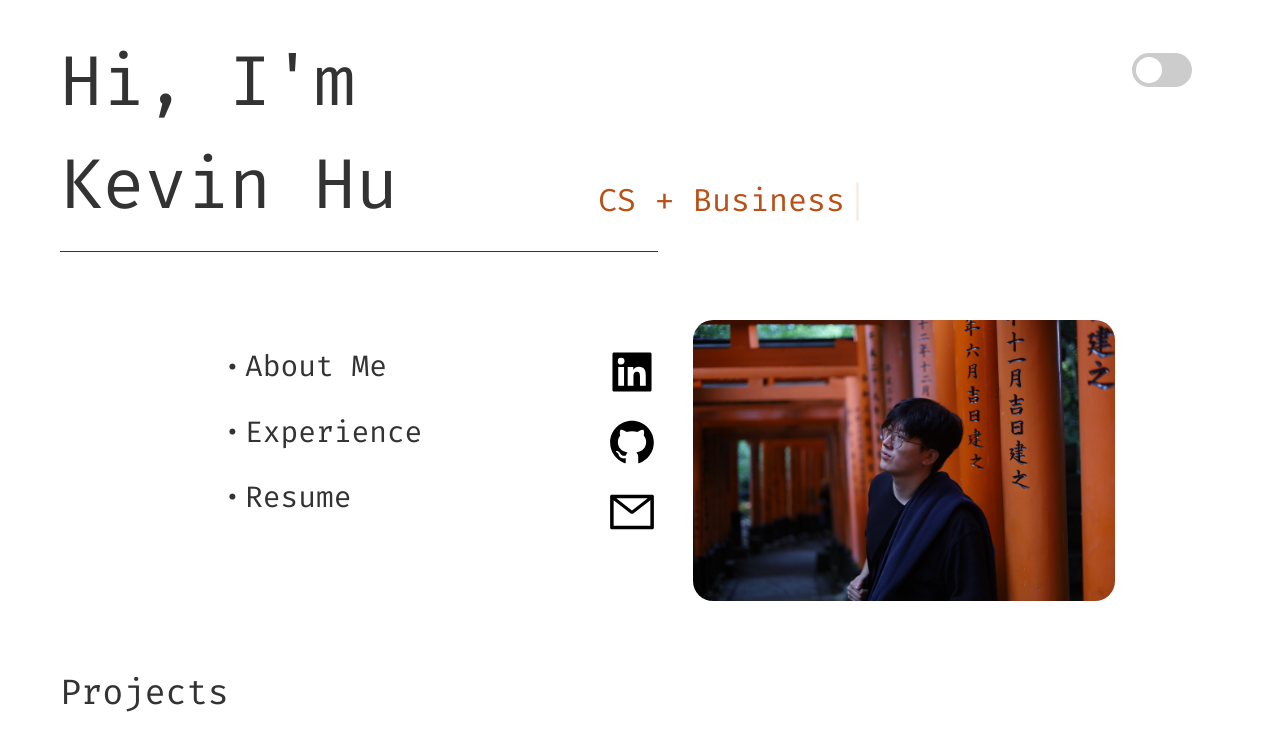
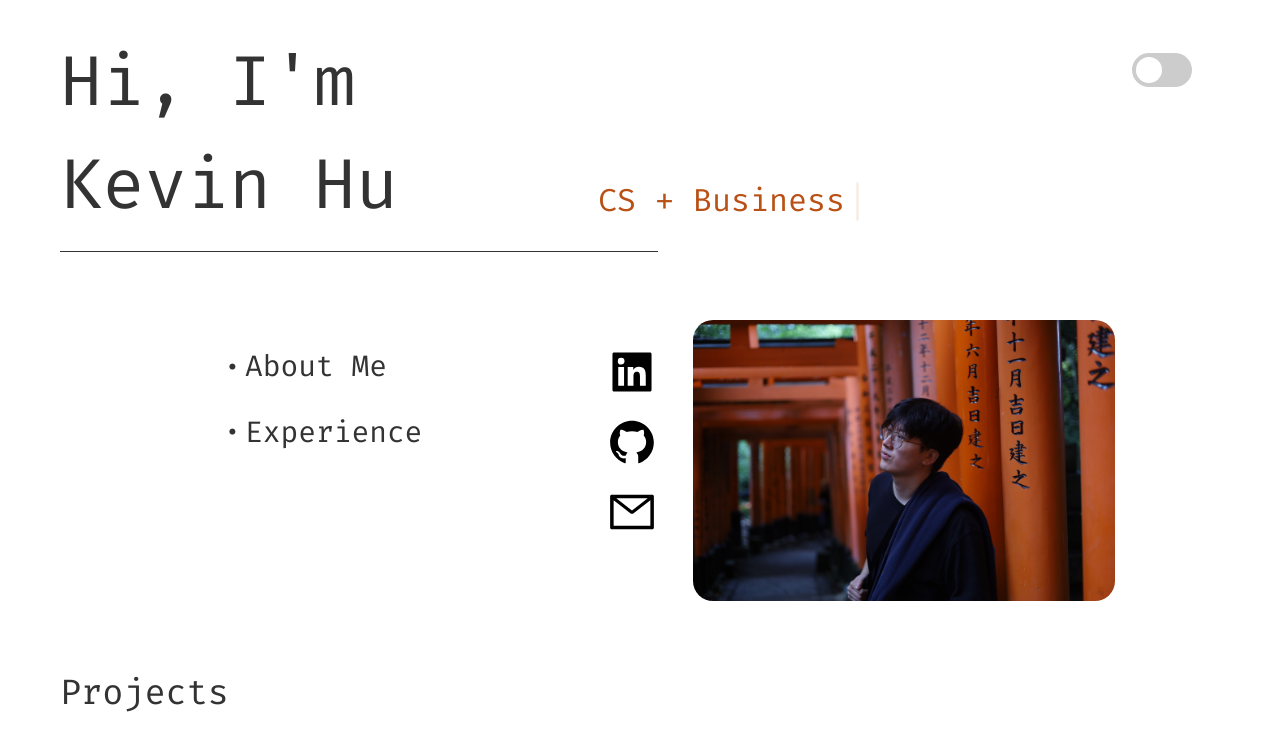
Before and after one commit to Kevmister331/Kevmister331.github.io, a Gatsby app: page / in a window 1280 px wide. Shown: the top 734 px of the page. Built offline with nearby package versions, Linux system fonts and the light colour scheme.

Commit message:
hide resume

```diff
--- a/src/pages/index.js
+++ b/src/pages/index.js
@@ -67,7 +67,7 @@ export default function Home() {
             <ul>
               <li><Link to="/About">About Me</Link></li>
               <li><a href="#work-experience">Experience</a></li>
-              <li><a href="/Resume" rel="noopener noreferrer">Resume</a></li>
+              {/* <li><a href="/Resume" rel="noopener noreferrer">Resume</a></li> */}
               {/* <li><Link to="/About">Life Ideas</Link></li> */}
           </ul>
           </nav>
```
